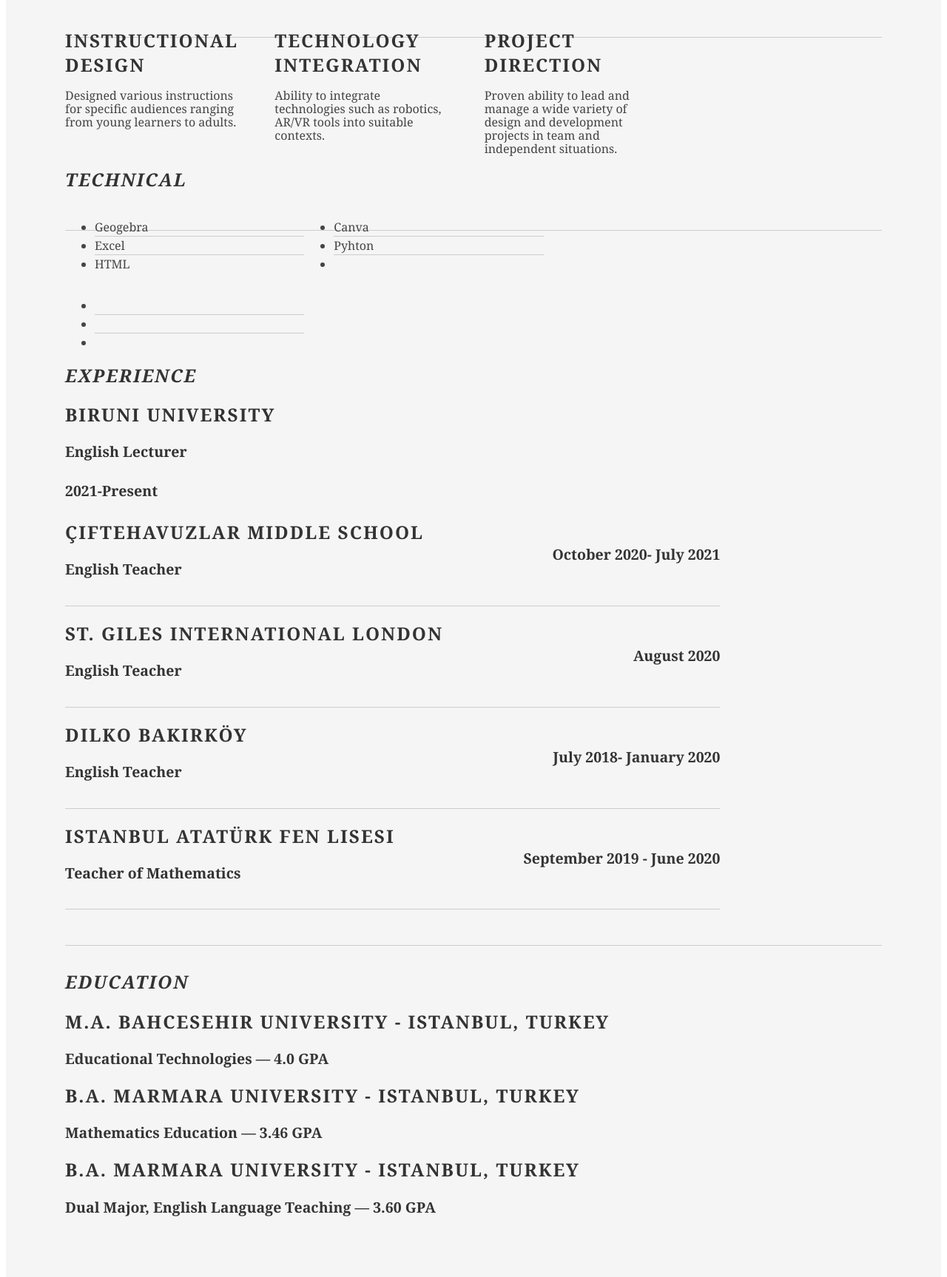
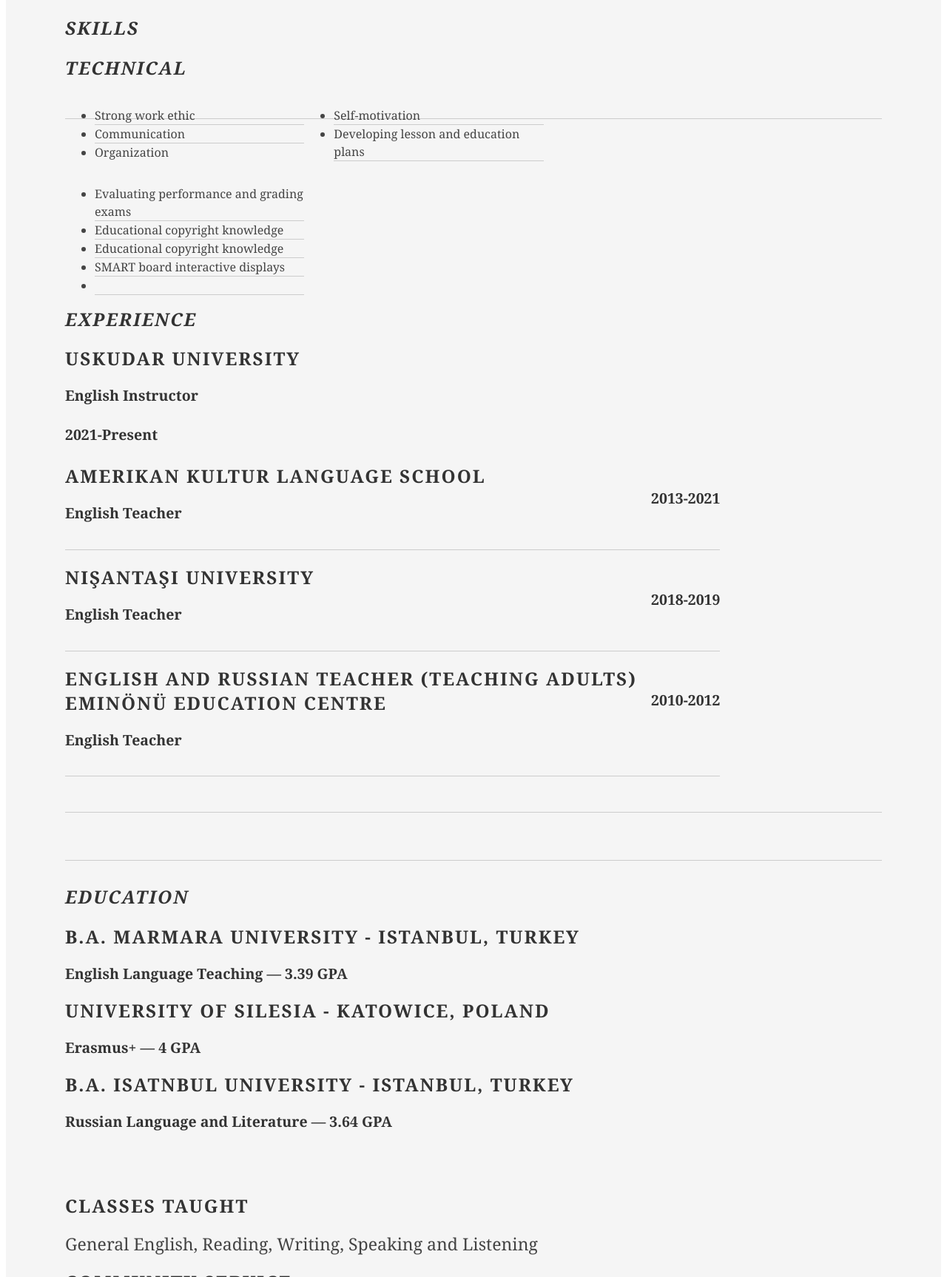
Before and after one commit to sedaorene/sedaorene.github.io, a plain HTML site: page index.html in a window 1280 px wide. Shown: the part 1073-2800 px from the top of the page at 74% size. Drawn offline with Linux system fonts and the light colour scheme; a small style sheet from the web is missing.

Commit message:
Update index.html

```diff
--- a/index.html
+++ b/index.html
@@ -2,7 +2,7 @@
 <html>
 <head>
 
-	<title>Batin Orene | Lecturer, Junior IT Support Specialist | batinorene@gmail.com</title>
+	<title>Seda Orene | Lecturer sedamouette@gmail.com</title>
 	<meta http-equiv="content-type" content="text/html; charset=utf-8" />
 
 	<meta name="keywords" content="" />
@@ -26,10 +26,9 @@
 
 				<div class="yui-u">
 					<div class="contact-info">
-						<h3><a id="pdf" href="#">Download PDF</a></h3>
-						<h3><a href="mailto:batinorene@gmail.com">batinorene@gmail.com</a></h3>
-						<h3>(555) - 566-1935</h3>
-                      <img class="myphoto" src="https://www.stgiles-international.com/images/newpage2/batin-turkey.jpg" >
+						<h3><a href="mailto:sedamouette@gmail.com">sedamouette@gmail.com</a></h3>
+						<h3>(537) - 625-8811</h3>
+                      <img class="myphoto" src="mypicture.jpeg" >
 					</div><!--// .contact-info -->
 			</div><!--// .yui-gc -->
 		</div><!--// hd -->
@@ -44,11 +43,10 @@
 						</div>
 						<div class="yui-u">
 							<p class="enlarge">
-								Passionate Maths and English Teacher with 4 years of teaching experience to adults and teenagers. I am dedicated to engaging students and enhancing learning by applying different instructional techniques and technologies to create a
-classroom in which 21st century skills can be acquired. Polished in creating lessons plans, evaluating assignments and
-teaching complicated concepts in clear, simplified manner. Motivational and encouraging professional certified in
-CELTA.
-
+								Certified English teacher with 9+ years of experience in educating adults and teenagers.
+                              Knowledgeable of English Language, modern teaching methods, and assessment systems.
+                              At Prep Schools of various Universities taught students receptive and productive skills.
+                              Eager to provide a creative environment for English language learning.
 							</p>
 						</div>
 					</div><!--// .yui-gf -->
@@ -57,46 +55,27 @@ CELTA.
 						<div class="yui-u first">
 							<h2>Skills</h2>
 						</div>
-						<div class="yui-u">
-
-								<div class="talent">
-									<h2>Instructional Design</h2>
-                                  <p>Designed various instructions for specific audiences ranging from young learners to adults.<p>
-								</div>
-
-								<div class="talent">
-                                  <h2>Technology Integration</h2>
-                                  <p> Ability to integrate technologies such as robotics, AR/VR tools into suitable contexts.<p>
-								</div>
-
-								<div class="talent">
-									<h2>Project Direction</h2>
-									<p>Proven ability to lead and manage a wide variety of design and development projects in team and independent situations.</p>
-								</div>
-						</div>
-					</div><!--// .yui-gf -->
-
 					<div class="yui-gf">
 						<div class="yui-u first">
 							<h2>Technical</h2>
 						</div>
 						<div class="yui-u">
 							<ul class="talent">
-								<li>Geogebra</li>
-								<li>Excel</li>
-								<li class="last">HTML</li>
+								<li>Strong work ethic</li>
+								<li>Communication</li>
+								<li class="last">Organization</li>
 							</ul>
 
 							<ul class="talent">
-								<li>Canva</li>
-								<li>Pyhton</li>
-								<li class="last"></li>
+								<li>Self-motivation</li>
+								<li>Developing lesson and education plans</li>
 							</ul>
 
 							<ul class="talent">
-								<li></li>
-								<li></li>
-								<li class="last"></li>
+								<li>Evaluating performance and grading exams</li>
+								<li>Educational copyright knowledge</li>
+                                <li>Educational copyright knowledge</li>
+                                <li>SMART board interactive displays<li>
 							</ul>
 						</div>
 					</div><!--// .yui-gf-->
@@ -110,32 +89,28 @@ CELTA.
 						<div class="yui-u">
 
 							<div class="job-last">
-								<h2>Biruni University</h2>
-								<h3>English Lecturer</h3>
+								<h2>Uskudar University</h2>
+								<h3>English Instructor</h3>
 								<h4>2021-Present</h4>
 
 							</div>
                           <div class="job">
-								<h2>Çiftehavuzlar Middle School</h2>
+								<h2>Amerikan Kultur Language School </h2>
 								<h3>English Teacher</h3>
-								<h4>October 2020- July 2021</h4>
+								<h4>2013-2021</h4>
 
 							</div>
                            <div class="job">
-								<h2>St. Giles International London</h2>
+								<h2>Nişantaşı University </h2>
 								<h3>English Teacher</h3>
-								<h4> August 2020</h4>
+								<h4>2018-2019</h4>
 
 							</div>
                           <div class="job">
-								<h2>DILKO Bakırköy</h2>
+								<h2>English and Russian Teacher (Teaching adults) Eminönü Education Centre</h2>
 								<h3>English Teacher</h3>
-								<h4>July 2018- January 2020</h4>
+								<h4>2010-2012</h4>
                             </div>
-                          <div class="job">
-								<h2>Istanbul Atatürk Fen Lisesi</h2>
-								<h3>Teacher of Mathematics</h3>
-								<h4>September 2019 - June 2020</h4>
 							</div>
 						</div><!--// .yui-u -->
 					</div><!--// .yui-gf -->
@@ -146,16 +121,16 @@ CELTA.
 							<h2>Education</h2>
 						</div>
 						<div class="yui-u">
-							<h2>M.A. Bahcesehir University - Istanbul, Turkey</h2>
-							<h3>Educational Technologies &mdash; <strong>4.0 GPA</strong> </h3>
+							<h2>B.A. Marmara University - Istanbul, Turkey</h2>
+							<h3>English Language Teaching &mdash; <strong>3.39 GPA</strong> </h3>
 						</div>
                         <div class= "yui-u">
-                          <h2>B.A. Marmara University - Istanbul, Turkey</h2>
-                          <h3> Mathematics Education &mdash; <strong> 3.46 GPA </strong> </h3>
+                          <h2>university of Silesia  - Katowice, Poland</h2>
+                          <h3> Erasmus+ &mdash; <strong> 4 GPA </strong> </h3>
                         </div>
                         <div class= "yui-u last">
-                          <h2>B.A. Marmara University - Istanbul, Turkey</h2>
-                          <h3> Dual Major, English Language Teaching &mdash; <strong> 3.60 GPA </strong> </h3>
+                          <h2>B.A. Isatnbul University - Istanbul, Turkey</h2>
+                          <h3> Russian Language and Literature &mdash; <strong> 3.64 GPA </strong> </h3>
                         </div>
 					</div><!--// .yui-gf -->
 
@@ -167,28 +142,21 @@ CELTA.
 			<p class="enlarge"> General English, Reading, Writing, Speaking and Listening </p>
 		  </div>
           <div class="yui-u">
-            <h2> PUBLICATIONS </h2>
-			<p class="enlarge"> Exploring the statistical practices in classroom: STEM teachers’ experiences using dynamic data analysis technology. (Defne Yabaş
-, Batın Örene and M. Sencer Corlu, 2022, CERME Proceeding) </p>
-		  </div>
-           <div class="yui-u">
-            <h2> WORKSHOPS </h2>
-			<p class="enlarge"> Using interactive technologies in ELT - November 2021(Biruni University)</p>
-		  </div>
-          <div class="yui-u">
             <h2> COMMUNITY SERVICE </h2>
-			<p class="enlarge"> Given seminars about infinity, limits and probability at the mathematics club.</p>
+			<p class="enlarge"> Educational mentoring has been done to visually impaired students at university level.</p>
+            <p class="enlarge"> Bike riding lessons have been given for visually imparied teenagers.</p>
 		  </div>
           <div class="yui-u">
             <h2> CERTIFICATIONS </h2>
             <ul>
-              <li><p class="enlarge"> <strong>Google</strong>, It Support Fundamentals</p>
+              <li><p class="enlarge"> <strong>Harward Publishers and Qualification</strong> TESOL - 2014</p>
+              <li><p class="enlarge"> <strong>Local Community Center</strong> Creative Drama -2019 </p>
             </ul>
 		  </div>
 		</div><!--// bd -->
 
 		<div id="ft">
-			<p>Batın Örene &mdash; <a href="mailto:batinorene@gmail.com">batinorene@gmail.com</a> &mdash; (555) - 566-1935</p>
+			<p>Batın Örene &mdash; <a href="mailto:sedamouette@gmail.com">sedamouette@gmail.com</a> &mdash; (537) - 625-8811</p>
 		</div><!--// footer -->
 	</div><!-- // inner -->
 </div><!--// doc -->
```
